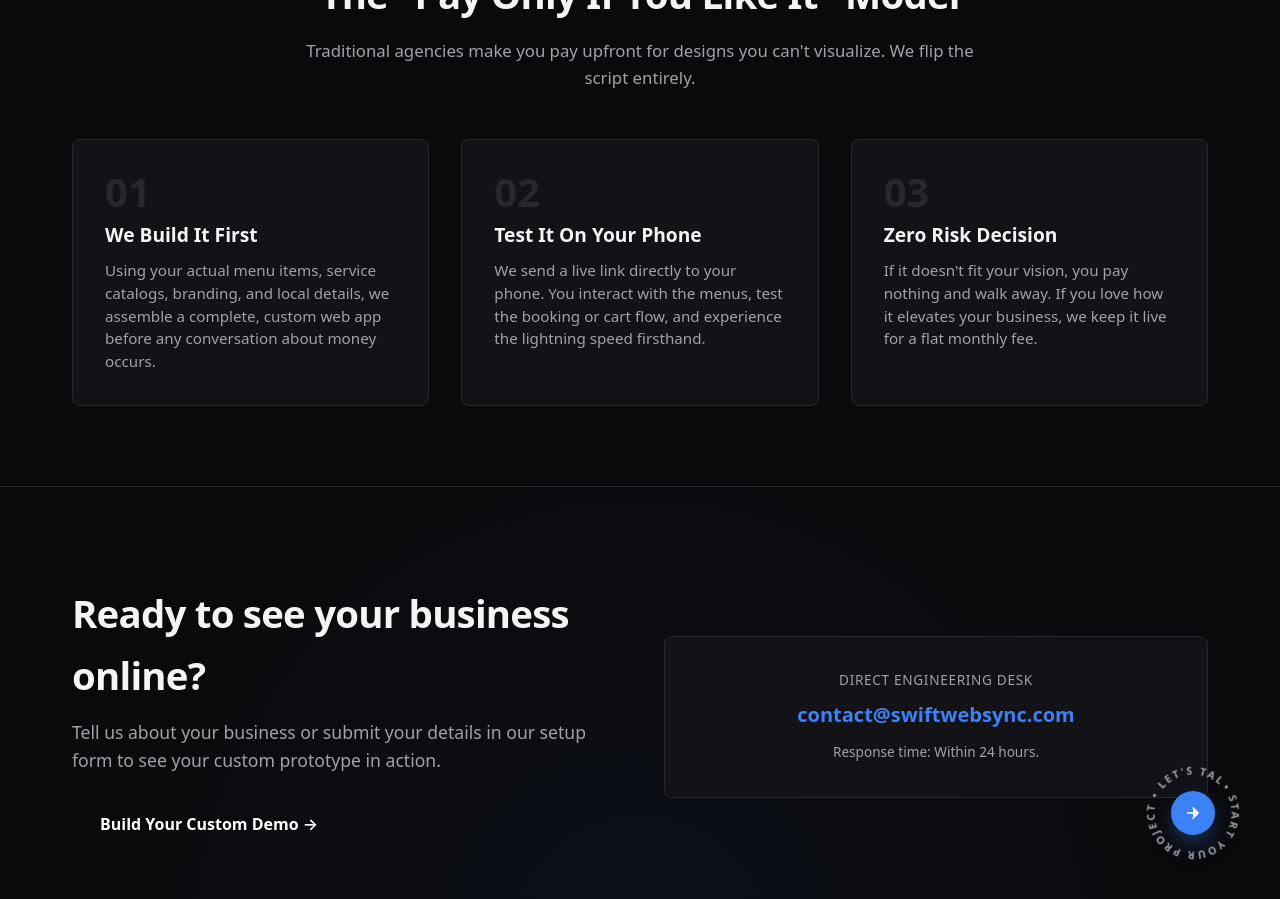
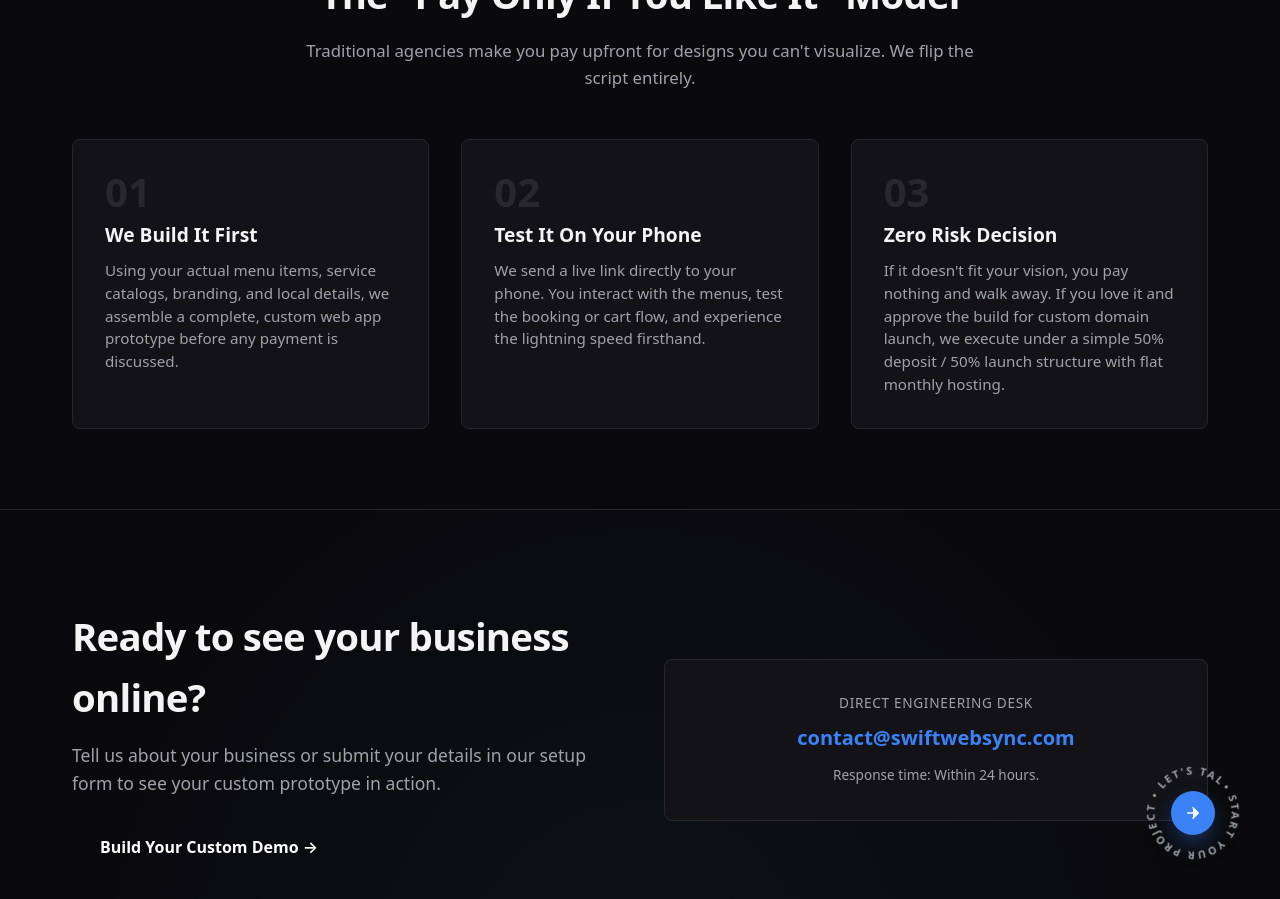
Before and after one commit to Khisal786/SwiftWebSync, a Jekyll site: the page built from index.html, in a window 1280 px wide and 900 px high, scrolled down 2134 px. Built offline with Jekyll 4.4.1, drawn with Linux system fonts in a browser that asks for light colours.

Commit message:
Update index.html with new content structure

```diff
--- a/index.html
+++ b/index.html
@@ -56,7 +56,7 @@ description: "We build lightning-fast mobile web systems, booking apps, and high
       <div class="step-card">
         <span class="step-number">01</span>
         <h3>We Build It First</h3>
-        <p>Using your actual menu items, service catalogs, branding, and local details, we assemble a complete, custom web app before any conversation about money occurs.</p>
+        <p>Using your actual menu items, service catalogs, branding, and local details, we assemble a complete, custom web app prototype before any payment is discussed.</p>
       </div>
 
       <div class="step-card">
@@ -68,7 +68,7 @@ description: "We build lightning-fast mobile web systems, booking apps, and high
       <div class="step-card">
         <span class="step-number">03</span>
         <h3>Zero Risk Decision</h3>
-        <p>If it doesn't fit your vision, you pay nothing and walk away. If you love how it elevates your business, we keep it live for a flat monthly fee.</p>
+        <p>If it doesn't fit your vision, you pay nothing and walk away. If you love it and approve the build for custom domain launch, we execute under a simple 50% deposit / 50% launch structure with flat monthly hosting.</p>
       </div>
     </div>
   </div>
```
